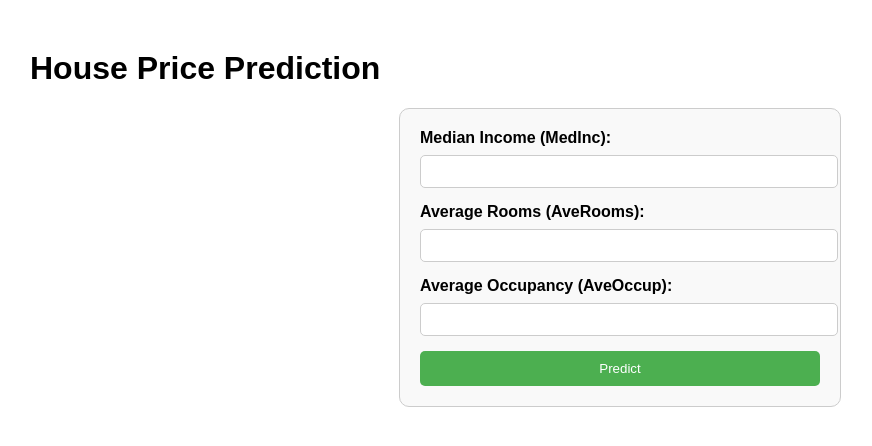
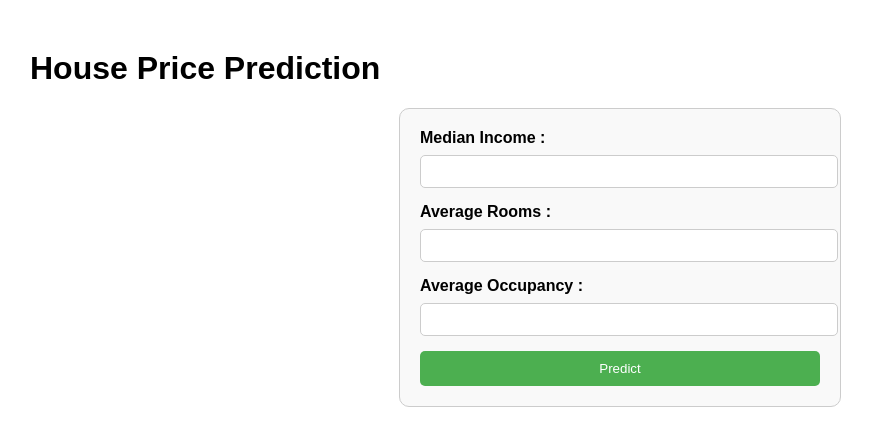
Before and after one commit to khaled-py/simple-house-price-prediction-using-fastapi-and-docker, a FastAPI app: page / in a window 1280 px wide. Shown: the top 446 px of the page, without its empty margins (20-892 px from the left). Run offline with FastAPI, Linux system fonts and the light colour scheme; parts of the project's set-up code (start-up, migrations or seed data) failed here and were passed over.

Commit message:
update home.html fields and step

```diff
--- a/templates/home.html
+++ b/templates/home.html
@@ -52,14 +52,14 @@
 <body>
     <h1>House Price Prediction</h1>
     <form method="post" action="/predict">
-        <label for="MedInc">Median Income (MedInc):</label>
-        <input type="number" step="0.01" id="MedInc" name="MedInc" value="{{ MedInc }}" required>
+        <label for="MedInc">Median Income :</label>
+        <input type="number" step="1.0" id="MedInc" name="MedInc" value="{{ MedInc }}" required>
 
-        <label for="AveRooms">Average Rooms (AveRooms):</label>
-        <input type="number" step="0.01" id="AveRooms" name="AveRooms" value="{{ AveRooms }}" required>
+        <label for="AveRooms">Average Rooms :</label>
+        <input type="number" step="1.0" id="AveRooms" name="AveRooms" value="{{ AveRooms }}" required>
 
-        <label for="AveOccup">Average Occupancy (AveOccup):</label>
-        <input type="number" step="0.01" id="AveOccup" name="AveOccup" value="{{ AveOccup }}" required>
+        <label for="AveOccup">Average Occupancy :</label>
+        <input type="number" step="1.0" id="AveOccup" name="AveOccup" value="{{ AveOccup }}" required>
 
         <input type="submit" value="Predict">
     </form>
```
